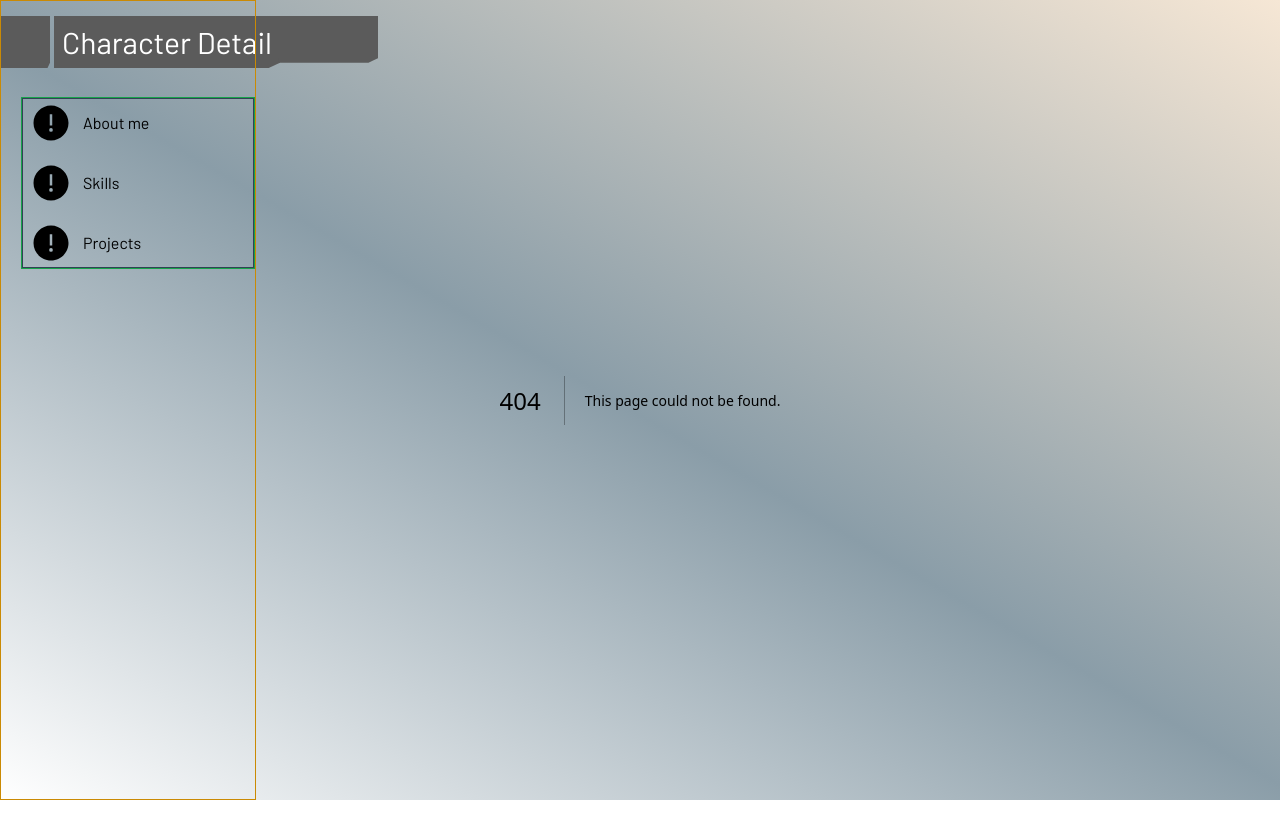
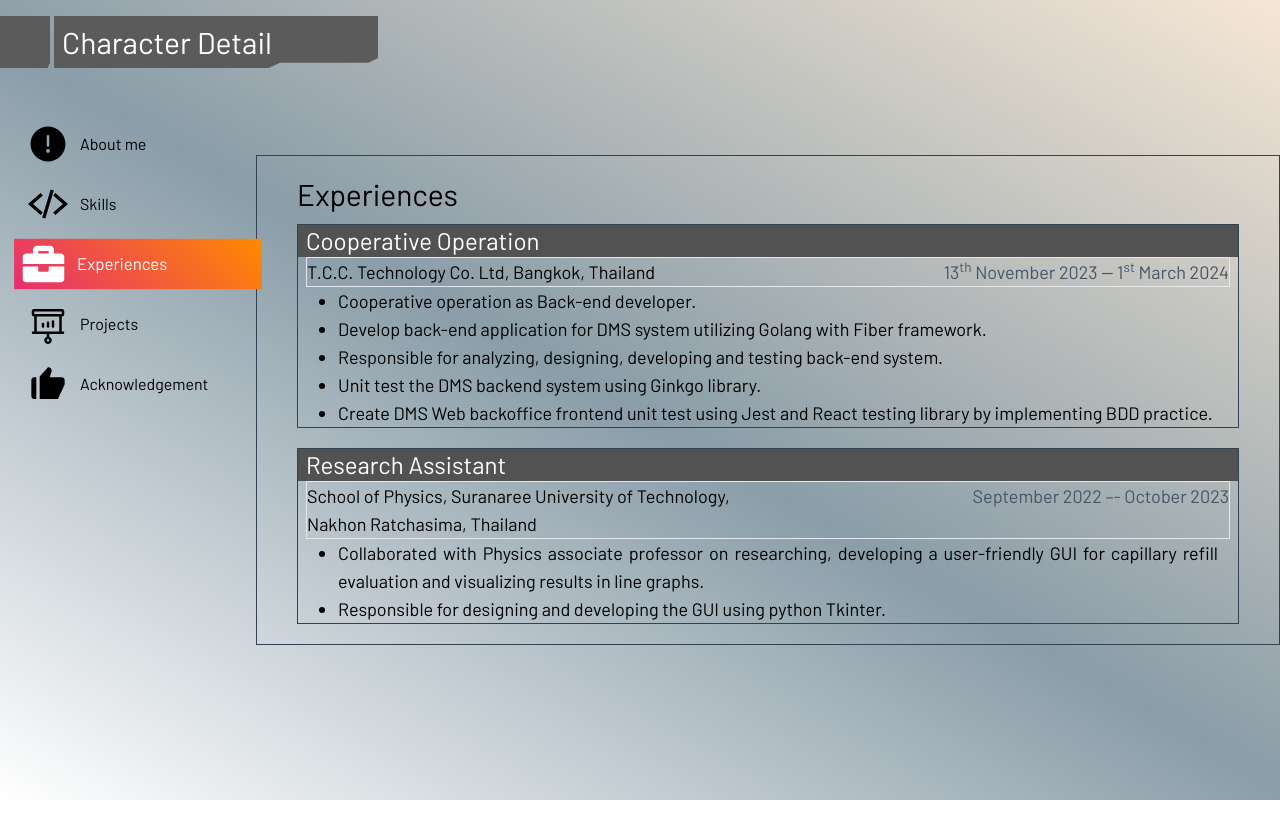
Before and after one commit to HanawuZ/hanawuz-profile-page-v2, a Next.js app: page /experiences in a window 1280 px wide. Before the commit this address had no page. Before the commit the page ends 800 px from the top, so only its background shows below. Built offline with nearby package versions, Linux system fonts and the light colour scheme.

Commit message:
todo: fix screen height

```diff
--- a/src/components/SidebarMenu/SidebarMenu.tsx
+++ b/src/components/SidebarMenu/SidebarMenu.tsx
@@ -3,7 +3,10 @@ import { AiFillExclamationCircle } from 'react-icons/ai';
 import { usePathname } from 'next/navigation';
 import { useProfileContext } from '@/context/ProfileContext';
 import styles from "./styles.module.css";
-
+import { FaBriefcase } from "react-icons/fa";
+import { PiProjectorScreenChart } from "react-icons/pi";
+import { BiSolidLike } from "react-icons/bi";
+import { IoCodeSlashSharp } from "react-icons/io5";
 
 
 const SidebarMenu = () => {
@@ -11,12 +14,12 @@ const SidebarMenu = () => {
   const { screenWidth } = useProfileContext();
   return (
     <>
-      <div className={`border border-yellow-600 ps-5 w-1/5 absolute h-lvh`}>
-        <div className='border border-green-600 mt-24'>
-          <div className={`grid gap-y-3 border border-slate-700`}>
-            <Link href="/" className={`${screenWidth > 900 ? '' : 'grid justify-center'} ${styles.sidebarMenu}`}>
+      <div className={`xl:mt-10 ps-5 w-1/5 absolute h-lvh`}>
+        <div className='mt-20'>
+          <div className={`grid gap-y-3`}>
+            <Link href="/" className={`${screenWidth > 980 ? `` : 'grid justify-center'}`}>
               <div
-                className={`py-1 px-2 flex items-center`}
+                className={`py-1 px-2 flex items-center  ${styles.sidebarMenu}`}
                 style={{
                   background: pathname === '/' ? 'linear-gradient(45deg, #e52e71, #ff8a00)' : '',
                   transform: pathname === '/' ? 'scale(1.05)' : '',
@@ -28,9 +31,9 @@ const SidebarMenu = () => {
                 <div className={`ms-3 flex items-center ${styles.sidebarMenuLabel}`}>About me</div>
               </div>
             </Link>
-            <Link href="/skills" className={`${screenWidth > 900 ? '' : 'grid justify-center'} ${styles.sidebarMenu}`}>
+            <Link href="/skills" className={`${screenWidth > 980 ? `` : 'grid justify-center'}`}>
               <div
-                className={`py-1 px-2 flex items-center`}
+                className={`py-1 px-2 flex items-center ${styles.sidebarMenu}`}
                 style={{
                   background: pathname === '/skills' ? 'linear-gradient(45deg, #e52e71, #ff8a00)' : '',
                   transform: pathname === '/skills' ? 'scale(1.05)' : '',
@@ -38,14 +41,29 @@ const SidebarMenu = () => {
                   transition: '0.2s',
                 }}
               >
-                <AiFillExclamationCircle size={40} />
+                <IoCodeSlashSharp size={40} />
                 <div className={`ms-3 flex items-center ${styles.sidebarMenuLabel}`}>Skills</div>
 
               </div>
             </Link>
-            <Link href="/projects" className={`${screenWidth > 900 ? '' : 'grid justify-center'} ${styles.sidebarMenu}`}>
+            <Link href="/experiences" className={`${screenWidth > 980 ? `${styles.sidebarMenu}` : 'grid justify-center'}`}>
               <div
-                className={`py-1 px-2 flex items-center`}
+                className={`py-1 px-2 flex items-center ${screenWidth > 980 ? '' : `${styles.sidebarMenu}`}`}
+                style={{
+                  background: pathname === '/experiences' ? 'linear-gradient(45deg, #e52e71, #ff8a00)' : '',
+                  transform: pathname === '/experiences' ? 'scale(1.05)' : '',
+                  color: pathname === '/experiences' ? 'white' : '',
+                  transition: '0.2s',
+                }}
+              >
+                <FaBriefcase size={40} />
+                <div className={`ms-3 flex items-center ${styles.sidebarMenuLabel}`}>Experiences</div>
+
+              </div>
+            </Link>
+            <Link href="/projects" className={`${screenWidth > 980 ? `${styles.sidebarMenu}` : 'grid justify-center'}`}>
+              <div
+                className={`py-1 px-2 flex items-center ${screenWidth > 980 ? '' : `${styles.sidebarMenu}`}`}
                 style={{
                   background: pathname === '/projects' ? 'linear-gradient(45deg, #e52e71, #ff8a00)' : '',
                   transform: pathname === '/projects' ? 'scale(1.05)' : '',
@@ -53,72 +71,27 @@ const SidebarMenu = () => {
                   transition: '0.2s',
                 }}
               >
-                <AiFillExclamationCircle size={40} />
+                <PiProjectorScreenChart  size={40} />
                 <div className={`ms-3 flex items-center ${styles.sidebarMenuLabel}`}>Projects</div>
+              </div>
+            </Link>
+            <Link href="/acknowledgement" className={`${screenWidth > 980 ? `${styles.sidebarMenu}` : 'grid justify-center'}`}>
+              <div
+                className={`py-1 px-2 flex items-center ${screenWidth > 980 ? '' : `${styles.sidebarMenu}`}`}
+                style={{
+                  background: pathname === '/acknowledgement' ? 'linear-gradient(45deg, #e52e71, #ff8a00)' : '',
+                  transform: pathname === '/acknowledgement' ? 'scale(1.05)' : '',
+                  color: pathname === '/acknowledgement' ? 'white' : '',
+                  transition: '0.2s',
+                }}
+              >
+                <BiSolidLike size={40} />
+                <div className={`ms-3 flex items-center ${styles.sidebarMenuLabel}`}>Acknowledgement</div>
               </div>
             </Link>
           </div>
         </div>
       </div>
-      {/*
-    <div className={`ps-5 absolute w-full h-lvh`}>
-      <div className='grid grid-cols-5 w-full h-lvh' style={{ zIndex: "" }}>
-        <div className='border border-green-600 mt-24'>
-          <div className={`grid gap-y-3 border border-slate-700`}>
-            <Link href="/" className={`${screenWidth > 900 ? '' : 'grid justify-center'} ${styles.sidebarMenu}`}>
-              <div
-                className={`py-1 px-2 flex items-center`}
-                style={{
-                  background: pathname === '/' ? 'linear-gradient(45deg, #e52e71, #ff8a00)' : '',
-                  transform: pathname === '/' ? 'scale(1.05)' : '',
-                  color: pathname === '/' ? 'white' : '',
-                  transition: '0.2s',
-                }}
-              >
-                <AiFillExclamationCircle size={40} />
-                <div className={`ms-3 flex items-center ${styles.sidebarMenuLabel}`}>About me</div>
-              </div>
-            </Link>
-            <Link href="/detail" className={`${screenWidth > 900 ? '' : 'grid justify-center'} ${styles.sidebarMenu}`}>
-              <div
-                className={`py-1 px-2 flex items-center`}
-                style={{
-                  background: pathname === '/detail' ? 'linear-gradient(45deg, #e52e71, #ff8a00)' : '',
-                  transform: pathname === '/detail' ? 'scale(1.05)' : '',
-                  color: pathname === '/detail' ? 'white' : '',
-                  transition: '0.2s',
-                }}
-              >
-                <AiFillExclamationCircle size={40} />
-                <div className={`ms-3 flex items-center ${styles.sidebarMenuLabel}`}>Detail</div>
-
-              </div>
-            </Link>
-            <Link href="/projects" className={`${screenWidth > 900 ? '' : 'grid justify-center'} ${styles.sidebarMenu}`}>
-              <div
-                className={`py-1 px-2 flex items-center`}
-                style={{
-                  background: pathname === '/projects' ? 'linear-gradient(45deg, #e52e71, #ff8a00)' : '',
-                  transform: pathname === '/projects' ? 'scale(1.05)' : '',
-                  color: pathname === '/projects' ? 'white' : '',
-                  transition: '0.2s',
-                }}
-              >
-                <AiFillExclamationCircle size={40} />
-                <div className={`ms-3 flex items-center ${styles.sidebarMenuLabel}`}>Projects</div>
-              </div>
-            </Link>
-          </div>
-        </div>
-        <div className='col-span-4 border border-green-600'
-          style={{
-            zIndex: "-1"
-          }}>
-
-        </div>
-      </div>
-    </div>
-    */}
     </>
   );
 };
--- a/src/components/SidebarMenu/styles.module.css
+++ b/src/components/SidebarMenu/styles.module.css
@@ -13,19 +13,19 @@
 }
 .sidebarMenu:hover {
    background: linear-gradient(45deg, #e52e71, #ff8a00);
-   transform: scale(1.05);
+   /* transform: scale(1.05); */
    color: white;
 }
 
 /* Add active class to highlight the current page */
 .sidebarMenu.active {
    background: linear-gradient(45deg, #e52e71, #ff8a00);
-   transform: scale(1.05);
+   /* transform: scale(1.05); */
    color: white;
 }
 
 
-@media screen and (max-width: 900px) {
+@media screen and (max-width: 980px) {
    .sidebarMenuLabel {
       /* Hidden */
       display: none;
--- /dev/null
+++ b/src/pages/acknowledgement/index.tsx
@@ -0,0 +1,40 @@
+import { FaQuoteLeft, FaQuoteRight } from "react-icons/fa";
+import { BiSolidLike } from "react-icons/bi";
+
+const Acknowledgement = () => {
+  return (
+    <div className="h-screen grid items-center">
+      <div className="container mx-auto grid md:grid-cols-6">
+        <div className="">  </div>
+        <div className="overflow-y-auto md:max-h-[80vh] md:px-10 px-5 border border-slate-700 w-full grid justify-self-center md:col-span-5">
+          <div className="my-5">
+            <div className="flex items-center">
+              <BiSolidLike size={35} />
+              <text className="ms-2 text-4xl max-md:text-3xl"> Acknowledgements </text>
+            </div>
+            <div className="mt-3">
+              <div className="grid border-2 p-5">
+                <FaQuoteLeft color="#7e7e7e" size={20} />
+                <p className="text-center text-lg md:mx-10">
+                  I could not have undertaken this journey without my senior supervisor. I am also grateful to my classmates and office mates for their assistant and moral support.
+                  Lastly, I would be remiss in not mentioning my family, especially my mother. Their belief in me has kept my spirits and motivation high during this process. I would also like to thank my cat for all the entertainment and emotional support.
+                </p>
+                <div className="flex justify-end">
+                  <FaQuoteRight color="#7e7e7e" size={20} />
+                </div>
+              </div>
+            </div>
+            <div className="w-full flex justify-end pt-4">
+              <div className="text-center">
+                <div className="text-lg"> Thanawut Tuamprajak </div>
+                <text className="">Best sincerely </text>
+              </div>
+            </div>
+          </div>
+        </div>
+      </div>
+    </div>
+  )
+}
+
+export default Acknowledgement
--- /dev/null
+++ b/src/pages/experiences/index.tsx
@@ -0,0 +1,103 @@
+import styles from './styles.module.css'
+
+// TODO fixed
+const Experiences = () => {
+  return (
+    <div className="h-screen grid items-center">
+      <div className="container mx-auto grid md:grid-cols-5">
+        <div className=""> </div>
+        <div className="overflow-y-auto md:max-h-[80vh] md:px-10 px-5 border border-slate-700 w-full grid justify-self-center md:col-span-4">
+          <div className="my-5">
+            <text className="text-3xl"> Experiences </text>
+            <div className="mt-3 grid gap-y-5">
+              <div className="border border-slate-700">
+                <div className="text-2xl max-md:text-xl text-white bg-neutral-600 ps-2"> Cooperative Operation </div>
+                <div className='border mx-2 grid md:grid-cols-2'>
+                  <text className="text-lg"> T.C.C. Technology Co. Ltd, Bangkok, Thailand </text>
+                  <text className="max-sm:text-sm text-lg text-slate-600 md:text-end"> 13<sup>th</sup> November 2023 -- 1<sup>st</sup> March 2024 </text>
+                </div>
+                <ul className="list-disc text-lg ps-10 text-justify pe-5">
+                  <li>
+                    Cooperative operation as Back-end developer.
+                  </li>
+                  <li>
+                    Develop back-end application for DMS system utilizing Golang with Fiber framework.
+                  </li>
+                  <li>
+                    Responsible for analyzing, designing, developing and testing back-end system.
+                  </li>
+                  <li>
+                    Unit test the DMS backend system using Ginkgo library.
+                  </li>
+                  <li>
+                    Create DMS Web backoffice frontend unit test using Jest and React testing library by implementing BDD practice.
+                  </li>
+                </ul>
+              </div>
+
+              <div className="border border-slate-700">
+                <div className="text-2xl max-md:text-xl text-white bg-neutral-600 ps-2"> Research Assistant </div>
+                <div className='border mx-2 grid md:grid-cols-2'>
+                  <text className="text-lg"> School of Physics, Suranaree University of Technology, Nakhon Ratchasima, Thailand </text>
+                  <text className="max-sm:text-sm text-lg text-slate-600 md:text-end"> September 2022 –- October 2023 </text>
+                </div>
+                <ul className="list-disc text-lg ps-10 text-justify pe-5">
+                  <li>
+                    Collaborated with Physics associate professor on researching, developing a user-friendly GUI for capillary refill
+                    evaluation and visualizing results in line graphs.
+                  </li>
+                  <li>
+                    Responsible for designing and developing the GUI using python Tkinter.
+                  </li>
+                </ul>
+              </div>
+
+
+              {/* <div className="grid md:grid-cols-2 justify-between">
+                  <text className="max-sm:text-sm text-lg text-slate-600"> 13<sup>th</sup> November 2023 -- 1<sup>st</sup> March 2024 </text>
+                </div> */}
+              {/* <text className="text-lg"> T.C.C. Technology Co. Ltd, Bangkok, Thailand </text>
+                <ul className="list-disc text-lg ml-5 text-justify">
+                  <li>
+                    Cooperative operation as Back-end developer.
+                  </li>
+                  <li>
+                    Develop back-end application for DMS system utilizing Golang with Fiber framework.
+                  </li>
+                  <li>
+                    Responsible for analyzing, designing, developing and testing back-end system.
+                  </li>
+                  <li>
+                    Unit test the DMS backend system using Ginkgo library.
+                  </li>
+                  <li>
+                    Create DMS Web backoffice frontend unit test using Jest and React testing library by implementing BDD practice.
+                  </li>
+                </ul> */}
+              {/*
+              <div className="border border-slate-700 mt-5">
+                <div className="flex justify-between">
+                  <text className="text-xl"> Research Assistant</text>
+                  <text className="text-xl text-slate-600">September 2022 –- October 2023</text>
+                </div>
+                <text className="text-lg"> School of Physics, Suranaree University of Technology, Nakhon Ratchasima, Thailand </text>
+                <ul className="list-disc text-lg ml-5 text-justify">
+                  <li>
+                    Collaborated with Physics associate professor on researching, developing a user-friendly GUI for capillary refill
+                    evaluation and visualizing results in line graphs.
+                  </li>
+                  <li>
+                    Responsible for designing and developing the GUI using python Tkinter.
+                  </li>
+                </ul>
+              </div>
+              */}
+            </div>
+          </div>
+        </div>
+      </div>
+    </div>
+  )
+}
+
+export default Experiences
--- /dev/null
+++ b/src/pages/experiences/styles.module.css
@@ -0,0 +1,12 @@
+.experienceCard {
+    margin-left: 10%;
+    margin-right: 10%;
+    margin-top: 5%;
+    margin-bottom: 5%;
+    padding-left: 5%;
+    padding-right: 5%;
+    padding-top: 5%;
+    padding-bottom: 5%;
+    background: rgba(255, 255, 255, 0.3);
+    clip-path: polygon(9% 0, 100% 0, 100% 90%, 90% 100%, 0 100%, 0 9%);
+}
--- a/src/pages/index.tsx
+++ b/src/pages/index.tsx
@@ -118,12 +118,12 @@ const Home = () => {
                         : 'linear-gradient(45deg, #ff8a00, #e52e71)',
                       color: 'white',
                       transform: !showBio ? 'translateX(105%)' : 'translateX(0)',
-                      // transition: 'background 0.3s ease, transform 0.3s ease',
                     }}
                   >
                     {showBio ? 'Personal Info' : 'About Me'}
                   </button>
                   <button
+                    className="test"
                     onClick={toggleBio}
                     style={{
                       width: "100%", fontSize: "18px",
@@ -155,14 +155,11 @@ const Home = () => {
                     <InfoCard icon={<FaGithub size={30} />} label="Github" value="HanawuZ" href="https://github.com/HanawuZ" />
                     <InfoCard icon={<FaLinkedin size={30} />} label="Linkedin" value="Thanawut Tuamprajak" href="www.linkedin.com/in/thanawut-tuamprajak-479144262" />
                     <InfoCard icon={<FaMedium size={30} />} label="Medium" value="Thanawut Tuamprajak" href="https://medium.com/@thanawut.tuam" />
-                    {/* <InfoCard icon={<FaBookOpen size={30} />} label="Education" value="Bachelor degree" /> */}
-                    {/* <InfoCard icon={<BsFillTelephoneFill size={30} />} label="Phone" value="+669-9434-5245" /> */}
-                    {/* <InfoCard icon={<IoPerson size={30} />} label="Age" value="12" /> */}
                   </div>
                 </div>
               </div>
               :
-              <div id="about-me" className="h-80 py-5 px-5 text-justify">
+              <div id="about-me" className="h-80 mt-5 px-5 text-justify">
                 <text className="font-bold text-2xl"> About me </text>
                 <p
                   className="p-2 mt-2 py-3"
--- a/src/styles/globals.css
+++ b/src/styles/globals.css
@@ -18,33 +18,6 @@
   background-color: rgba(0, 0, 0, 0.10);
 }
 
-.detailButton {
-  color: black;
-  text-align: center;
-  font-size: 18px;
-  width: 100%;
-  border: solid 1px;
-  height: 2rem;
-  border-color: black;
-  border-radius: 2rem;
-  transition: all 0.2s;
-}
-
-.detailButton:hover {
-  border: solid 1px;
-  background: linear-gradient(45deg, #e52e71, #ff8a00);
-  color: white;
-  transform: scale(1.025);
-}
-
-.detailButton:active {
-  border: solid 1px;
-  background: linear-gradient(45deg, #e52e71, #ff8a00);
-  color: white;
-  transform: scale(1.05);
-
-}
-
 .linkButton {
   color: black;
   text-align: center;
@@ -55,11 +28,6 @@
   border-color: black;
   border-radius: 2rem;
   transition: all 0.2s;
-}
-
-.linkButton:hover {
-  background: linear-gradient(45deg, #e52e71, #ff8a00);
-  color: white;
 }
 
 .link {
@@ -78,4 +46,35 @@
   color: white;
 }
 
-/* ---------------------+ Card Space +-------------------- */
+::-webkit-scrollbar {
+  width: 9px;
+  height: 9px;
+}
+
+::-webkit-scrollbar-button {
+  width: 0px;
+  height: 0px;
+}
+
+::-webkit-scrollbar-thumb {
+  background: #949494;
+  border: 0px none none;
+  border-radius: 50px;
+}
+
+::-webkit-scrollbar-thumb:hover {
+  background: #949494;
+}
+
+::-webkit-scrollbar-thumb:active {
+  background: #4f4f4f;
+}
+
+::-webkit-scrollbar-track {
+  background: none;
+  border-radius: 59px;
+}
+
+::-webkit-scrollbar-corner {
+  background: transparent;
+}
```
Also changed, not shown: src/pages/references/index.tsx (deleted, +0 -8 lines), src/pages/skills/index.tsx (+72 -61 lines), src/pages/skills/styles.module.css (+49 -44 lines), public/images/icons/figma-icon.png (renamed from public/images/icons/icons8-figma-144.png), public/images/icons/postgresql-icon.png (added).
